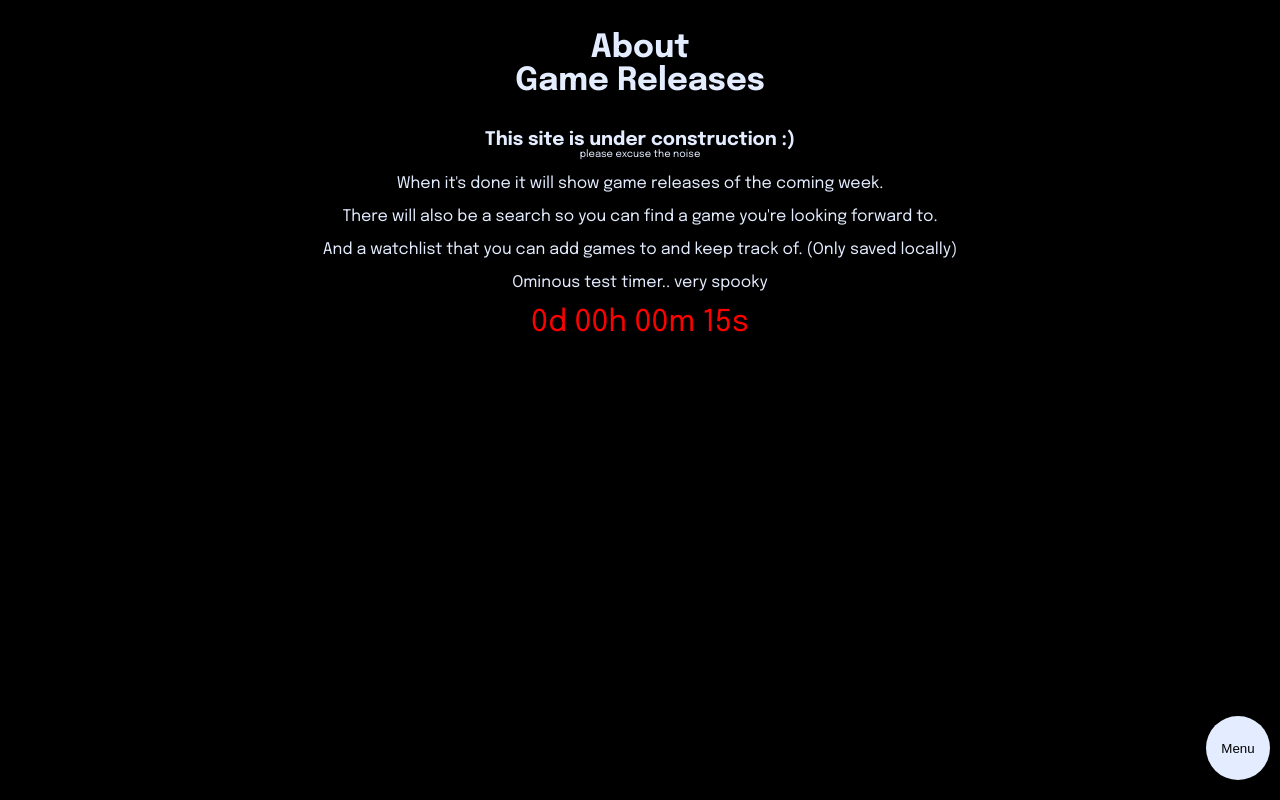
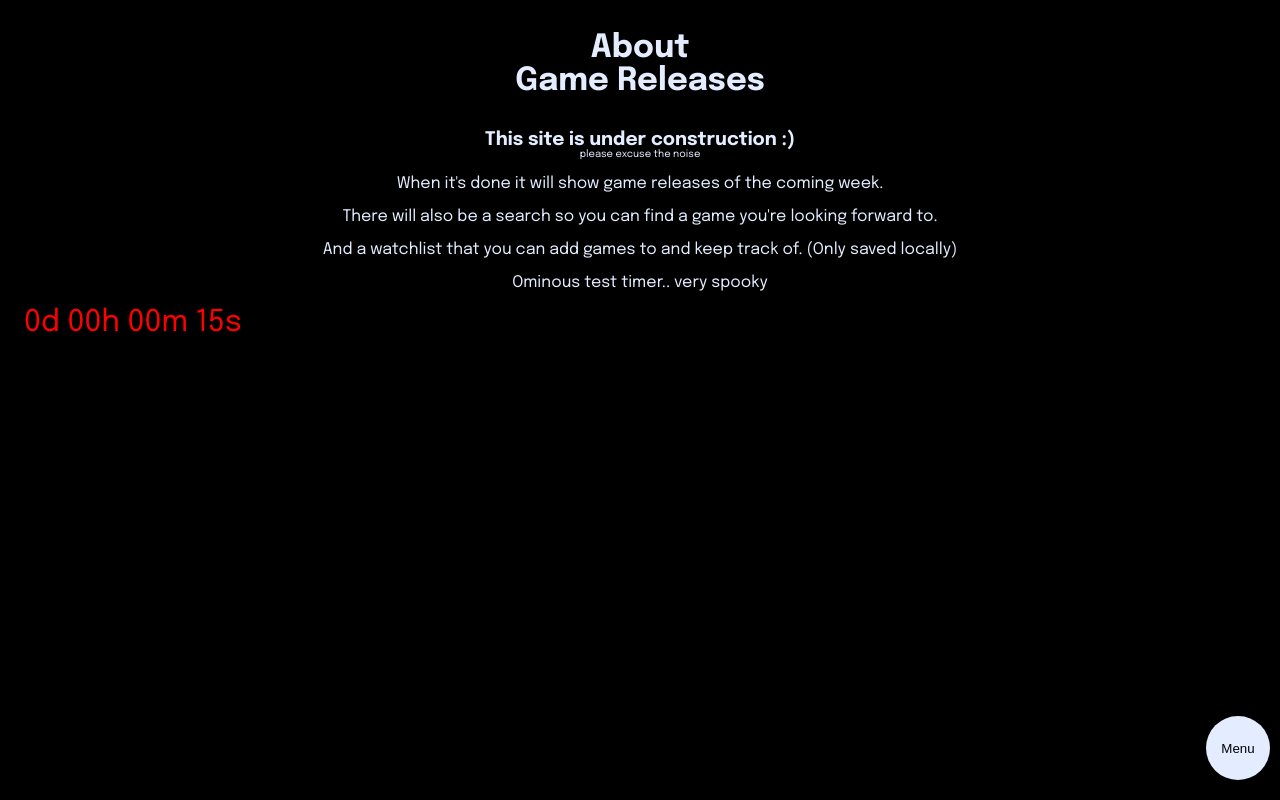
Before and after one commit to Vehx/game-releases, a Vue app: page /about in a window 1280 px wide. Built offline with nearby package versions, Linux system fonts and the light colour scheme.

Commit message:
moved is released logic to countdown

```diff
--- a/src/components/Countdown.vue
+++ b/src/components/Countdown.vue
@@ -17,7 +17,9 @@ export default {
   },
   computed: {
     formatted() {
-      return `${this.days}d ${this.hours}h ${this.minutes}m ${this.seconds}s`;
+      return this.isReleased
+        ? "Released"
+        : `${this.days}d ${this.hours}h ${this.minutes}m ${this.seconds}s`;
     },
     seconds() {
       let seconds = Math.floor(this.currentCountdownTime % 60).toString();
@@ -54,7 +56,8 @@ export default {
   data() {
     return {
       timeInterval: null,
-      currentCountdownTime: 0
+      currentCountdownTime: 0,
+      isReleased: false
     };
   },
   methods: {
@@ -64,6 +67,7 @@ export default {
         if (this.currentCountdownTime > 0) {
           this.currentCountdownTime -= 1;
         } else {
+          this.isReleased = true;
           this.clearTimeInterval();
         }
       }, 1000);
@@ -89,7 +93,10 @@ export default {
   font-weight: bold;
   font-size: 30px;
   margin: 5px 0;
-  /* list-style-type: decimal-leading-zero; */
-  font-variant-numeric: slashed-zero;
+  text-align: left;
+}
+time {
+  min-width: 200px;
+  text-align: left;
 }
 </style>
--- a/src/components/GameLi.vue
+++ b/src/components/GameLi.vue
@@ -1,13 +1,7 @@
 <template>
   <li>
     <h2>{{ game.name }}</h2>
-    <div class="countdown">
-      <span v-if="!isReleased">
-        <Countdown :key="game.id" :countdown="countdown" />
-      </span>
-      <span v-else>Released</span>
-    </div>
-
+    <Countdown class="countdown" :key="game.id" :countdown="countdown" />
     <div class="wrapper">
       <div class="cover">
         <img
@@ -80,9 +74,6 @@ export default {
         ? 0
         : this.game.first_release_date - this.now;
     },
-    isReleased() {
-      return this.countdown <= 0;
-    },
     releaseDateString() {
       let date;
       if (this.game.first_release_date) {
```
